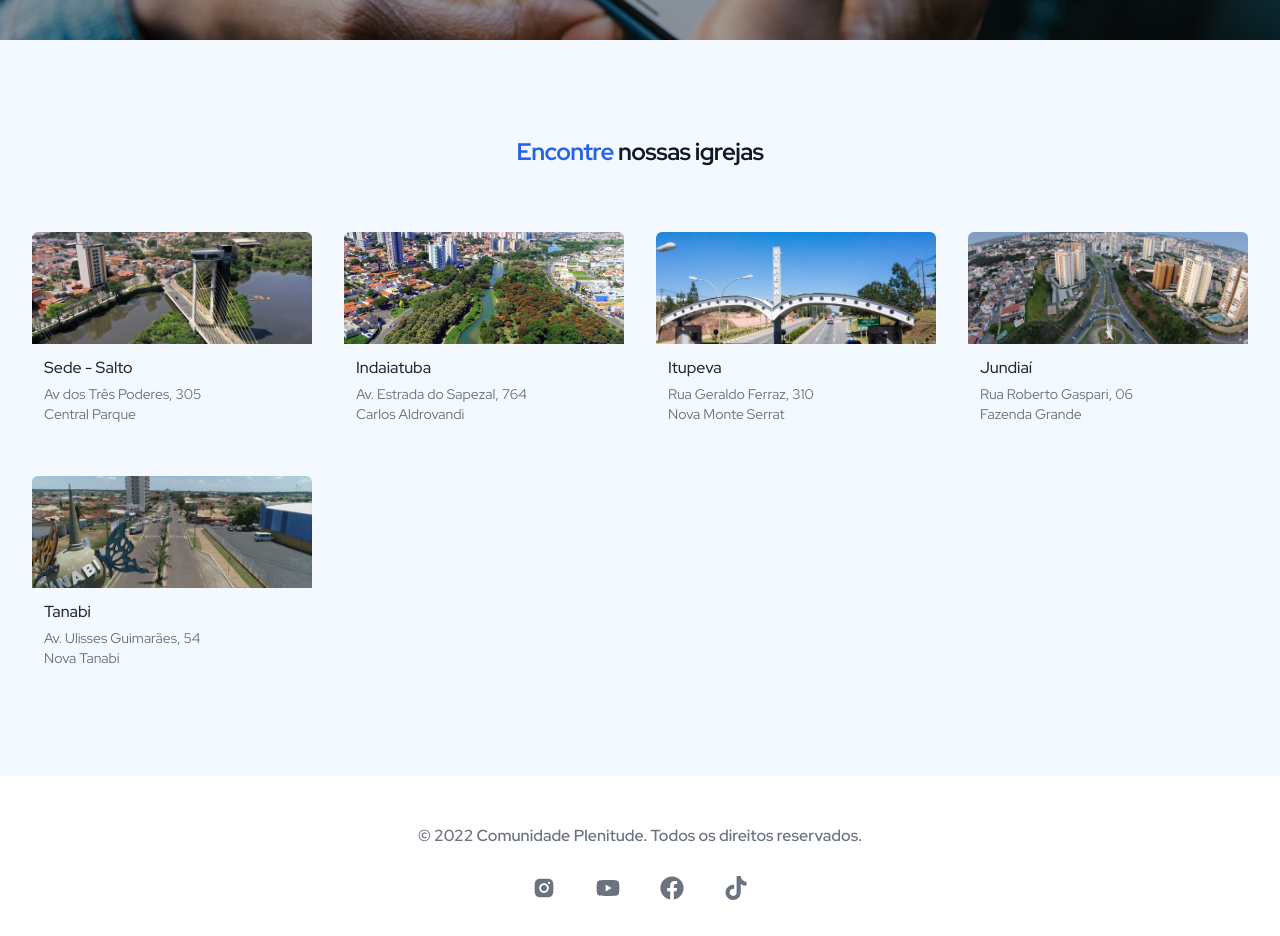
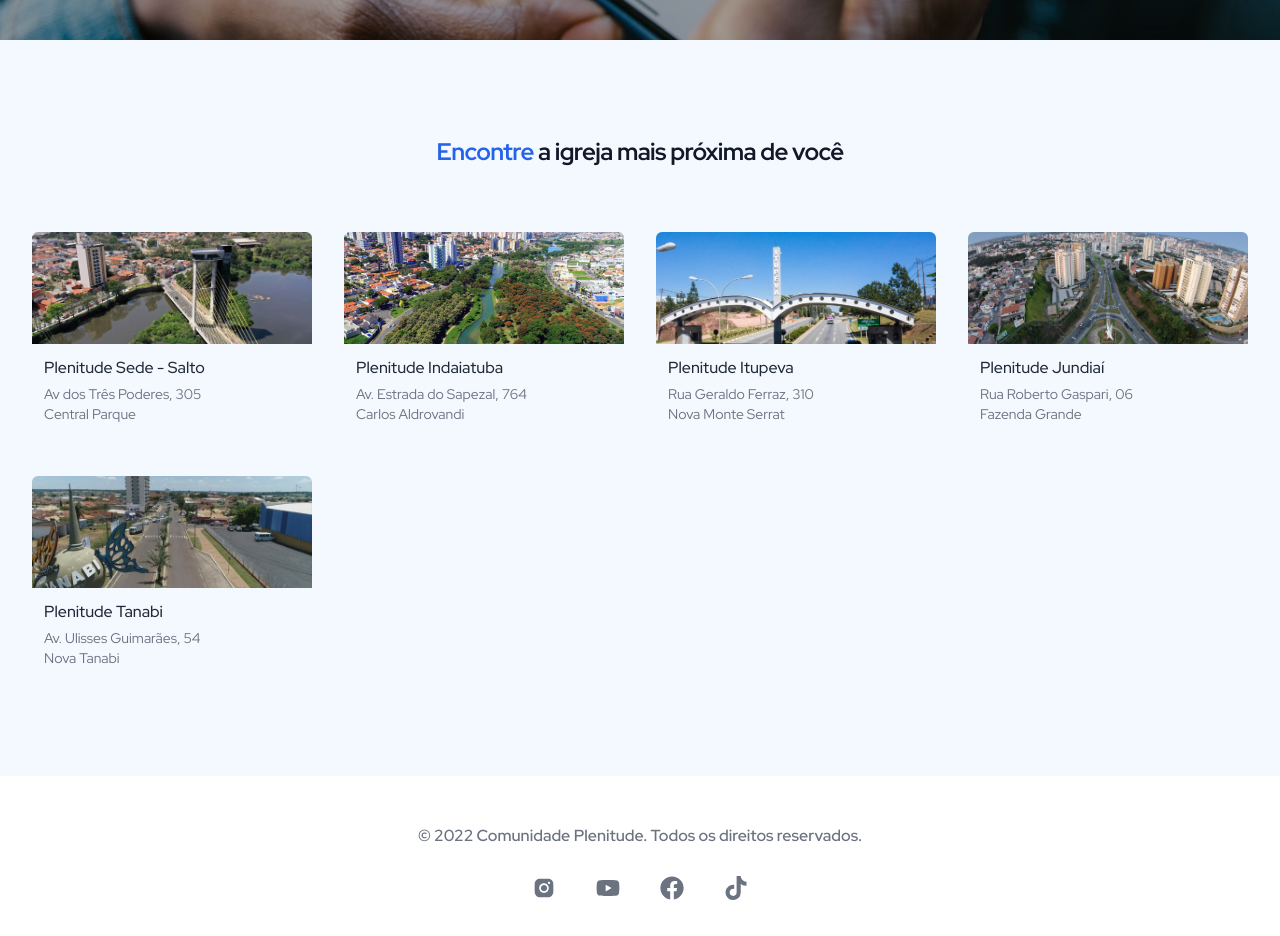
Before and after one commit to cunhaedu/plenitude-website, a Next.js app: page /churches in a window 1280 px wide. Shown: the part 760-1696 px from the top of the page. Built offline with nearby package versions, Linux system fonts and the light colour scheme; what tailwindcss-hyphens would draw is missing.

Commit message:
feat(churches): add new sections to church detail

```diff
--- a/next.config.js
+++ b/next.config.js
@@ -4,6 +4,7 @@ module.exports = {
   images: {
     domains: [
       'tailwindui.com',
+      'images.unsplash.com'
     ]
   }
 }
--- a/src/components/Header/index.tsx
+++ b/src/components/Header/index.tsx
@@ -14,8 +14,8 @@ export function Header({ currentPage }: IHeaderProps) {
         <a href="#">
           <span className="sr-only">Comunidade Plenitude</span>
           <img
-            className="h-8 w-auto sm:h-10"
-            src="https://tailwindui.com/img/logos/workflow-mark-indigo-600.svg"
+            className="h-8 w-auto sm:h-10 rounded-full"
+            src="/assets/logo/full.jpg"
             alt="Comunidade Plenitude"
           />
         </a>
--- /dev/null
+++ b/src/helpers/weekDay.ts
@@ -0,0 +1,13 @@
+export function getWeekDayNameFromNumber(number: number): string {
+  const weekDaysArray = [
+    'Domingo',
+    'Segunda',
+    'Terça',
+    'Quarta',
+    'Quinta',
+    'Sexta',
+    'Sábado',
+  ];
+
+  return weekDaysArray[number];
+}
--- a/src/pages/churches/[slug].tsx
+++ b/src/pages/churches/[slug].tsx
@@ -1,7 +1,13 @@
 import { GetStaticPaths, GetStaticProps } from 'next';
+import Image from 'next/image';
+import Head from 'next/head';
 import { ParsedUrlQuery } from 'querystring';
+
+import { Footer } from '../../components/Footer';
+import { Header } from '../../components/Header';
 import { IChurch } from '../../interfaces/IChurch';
 import { churches } from './churchs';
+import { getWeekDayNameFromNumber } from '../../helpers/weekDay';
 
 type ChurchProps = {
   church: IChurch;
@@ -18,14 +24,73 @@ export const getStaticPaths: GetStaticPaths = async () => ({
 
 export default function Church({ church }: ChurchProps) {
   return (
-    <h1>{church.name}</h1>
+    <div>
+      <Head>
+        <title>{church.name} | Comunidade Plenitude</title>
+      </Head>
+
+      <Header currentPage='churches' />
+
+      <main>
+        <section>
+          <div className="w-full h-[calc(100vh-64px)] relative px-10">
+            <Image
+              src={church.image}
+              alt={church.imageDescription}
+              layout='fill'
+              objectFit='cover'
+              className='brightness-50'
+            />
+            <div className="w-full h-full relative flex align-middle justify-center">
+              <h2 className="text-center self-center text-4xl font-extrabold tracking-tight pb-8 pt-14 text-white">
+                {church.name}
+              </h2>
+            </div>
+          </div>
+        </section>
+
+        <section className='bg-gray-50 px-5 py-24 flex flex-col gap-3 align-middle justify-center'>
+          <h3 className='text-xl md:text-2xl font-bold text-gray-500 text-center md:w-2/3 self-center'>{church.description}</h3>
+
+          <hr className='w-1/4 self-center my-3' />
+
+          <h4 className='text-1xl font-bold text-gray-700 text-center self-center'>Cultos</h4>
+          <p className='font-semibold text-1xl text-gray-700 text-center self-center'>{church.worshipServices.map(worshipService => {
+            return `${getWeekDayNameFromNumber(worshipService.weekDay)} ${worshipService.time}`
+          }).join(' | ')}</p>
+        </section>
+
+        {/* Church leadership */}
+        <section className='p-10'>
+          <h3 className='text-2xl font-bold text-center text-gray-900'>
+            Liderança da Igreja
+          </h3>
+
+          <div className='mt-20 flex flex-col gap-10 md:gap-0 md:flex-row md:justify-evenly align-middle justify-center'>
+            {church.leadership.map(leadership => (
+              <div key={leadership.id} className='flex flex-col justify-center align-middle gap-1'>
+                <img
+                  className="h-36 w-36 rounded-full self-center"
+                  src={leadership.image}
+                  alt={leadership.name}
+                />
+
+                <p className='text-center font-semibold'>{leadership.name}</p>
+                <span className='text-center text-gray-600'>{leadership.position}</span>
+              </div>
+            ))}
+          </div>
+        </section>
+
+      </main>
+
+      <Footer />
+    </div>
   )
 }
 
 export const getStaticProps: GetStaticProps = async (ctx) => {
   const { slug } = ctx.params as Params;
-
-  console.log(slug);
 
   const church = churches.find(e => e.identifier === slug);
 
--- a/src/pages/churches/churchs.ts
+++ b/src/pages/churches/churchs.ts
@@ -3,42 +3,141 @@ import { IChurch } from '../../interfaces/IChurch';
 export const churches: IChurch[] = [
   {
     identifier: 'plenitude-sede',
-    name: 'Sede - Salto',
+    name: 'Plenitude Sede - Salto',
     localization: 'Av dos Três Poderes, 305',
     complement: 'Central Parque',
     image: '/assets/places/salto.jpg',
     imageDescription: "Plenitude Sede Salto",
+    description: 'A Plenitude Sede é a igreja principal em relação as outras plenitudes, e tem como propósito conduzir pessoas a um relacionamento intenso com Deus.',
+    worshipServices: [
+      { weekDay: 0, time: '19h00' },
+      { weekDay: 3, time: '20h00' },
+    ],
+    leadership: [
+      {
+        id: 1,
+        name: 'Apóstolo Diego e Bispa Patricia Melo',
+        position: 'Liderança Sênior',
+        image: 'https://images.unsplash.com/photo-1550525811-e5869dd03032?ixlib=rb-1.2.1&auto=format&fit=facearea&facepad=2&w=256&h=256&q=80'
+      },
+      {
+        id: 2,
+        name: 'Pr. Emerson e Pra. Kátia',
+        position: 'Liderança Sênior Local',
+        image: 'https://images.unsplash.com/photo-1550525811-e5869dd03032?ixlib=rb-1.2.1&auto=format&fit=facearea&facepad=2&w=256&h=256&q=80'
+      }
+    ],
   },
   {
     identifier: 'plenitude-indaiatuba',
-    name: 'Indaiatuba',
+    name: 'Plenitude Indaiatuba',
     localization: 'Av. Estrada do Sapezal, 764',
     complement: 'Carlos Aldrovandi',
     image: '/assets/places/indaiatuba.jpg',
     imageDescription: "Plenitude Indaiatuba",
+    description: 'Somos uma Igreja situada em Indaiatuba com o propósito de aproximar as pessoas de Deus',
+    worshipServices: [
+      { weekDay: 0, time: '19h00' },
+      { weekDay: 2, time: '19h30' },
+      { weekDay: 4, time: '19h30' },
+    ],
+    leadership: [
+      {
+        id: 1,
+        name: 'Apóstolo Diego e Bispa Patricia Melo',
+        position: 'Liderança Sênior',
+        image: 'https://images.unsplash.com/photo-1550525811-e5869dd03032?ixlib=rb-1.2.1&auto=format&fit=facearea&facepad=2&w=256&h=256&q=80'
+      },
+      {
+        id: 2,
+        name: 'Pr. Emerson e Pra. Kátia',
+        position: 'Liderança Sênior Local',
+        image: 'https://images.unsplash.com/photo-1550525811-e5869dd03032?ixlib=rb-1.2.1&auto=format&fit=facearea&facepad=2&w=256&h=256&q=80'
+      }
+    ],
   },
   {
     identifier: 'plenitude-itupeva',
-    name: 'Itupeva',
+    name: 'Plenitude Itupeva',
     localization: 'Rua Geraldo Ferraz, 310',
     complement: 'Nova Monte Serrat',
     image: '/assets/places/itupeva.jpg',
     imageDescription: "Plenitude Itupeva",
+    description: 'Somos uma Igreja situada em Itupeva com o propósito de aproximar as pessoas de Deus',
+    worshipServices: [
+      { weekDay: 0, time: '19h00' },
+      { weekDay: 2, time: '19h30' },
+      { weekDay: 4, time: '19h30' },
+    ],
+    leadership: [
+      {
+        id: 1,
+        name: 'Apóstolo Diego e Bispa Patricia Melo',
+        position: 'Liderança Sênior',
+        image: 'https://images.unsplash.com/photo-1550525811-e5869dd03032?ixlib=rb-1.2.1&auto=format&fit=facearea&facepad=2&w=256&h=256&q=80'
+      },
+      {
+        id: 2,
+        name: 'Pr. Emerson e Pra. Kátia',
+        position: 'Liderança Sênior Local',
+        image: 'https://images.unsplash.com/photo-1550525811-e5869dd03032?ixlib=rb-1.2.1&auto=format&fit=facearea&facepad=2&w=256&h=256&q=80'
+      }
+    ],
   },
   {
     identifier: 'plenitude-jundiai',
-    name: 'Jundiaí',
+    name: 'Plenitude Jundiaí',
     localization: 'Rua Roberto Gaspari, 06',
     complement: 'Fazenda Grande',
     image: '/assets/places/jundiai.jpg',
     imageDescription: "Plenitude Jundiaí",
+    description: 'Somos uma Igreja situada em Jundiaí com o propósito de aproximar as pessoas de Deus',
+    worshipServices: [
+      { weekDay: 0, time: '19h00' },
+      { weekDay: 2, time: '19h30' },
+      { weekDay: 4, time: '19h30' },
+    ],
+    leadership: [
+      {
+        id: 1,
+        name: 'Apóstolo Diego e Bispa Patricia Melo',
+        position: 'Liderança Sênior',
+        image: 'https://images.unsplash.com/photo-1550525811-e5869dd03032?ixlib=rb-1.2.1&auto=format&fit=facearea&facepad=2&w=256&h=256&q=80'
+      },
+      {
+        id: 2,
+        name: 'Pr. Emerson e Pra. Kátia',
+        position: 'Liderança Sênior Local',
+        image: 'https://images.unsplash.com/photo-1550525811-e5869dd03032?ixlib=rb-1.2.1&auto=format&fit=facearea&facepad=2&w=256&h=256&q=80'
+      }
+    ],
   },
   {
     identifier: 'plenitude-tanabi',
-    name: 'Tanabi',
+    name: 'Plenitude Tanabi',
     localization: 'Av. Ulisses Guimarães, 54',
     complement: 'Nova Tanabi',
     image: '/assets/places/tanabi.jpg',
     imageDescription: "Plenitude Tanabi",
+    description: 'Somos uma Igreja situada em Tanabi com o propósito de aproximar as pessoas de Deus',
+    worshipServices: [
+      { weekDay: 0, time: '19h00' },
+      { weekDay: 2, time: '19h30' },
+      { weekDay: 4, time: '19h30' },
+    ],
+    leadership: [
+      {
+        id: 1,
+        name: 'Apóstolo Diego e Bispa Patricia Melo',
+        position: 'Liderança Sênior',
+        image: 'https://images.unsplash.com/photo-1550525811-e5869dd03032?ixlib=rb-1.2.1&auto=format&fit=facearea&facepad=2&w=256&h=256&q=80'
+      },
+      {
+        id: 2,
+        name: 'Pr. Emerson e Pra. Kátia',
+        position: 'Liderança Sênior Local',
+        image: 'https://images.unsplash.com/photo-1550525811-e5869dd03032?ixlib=rb-1.2.1&auto=format&fit=facearea&facepad=2&w=256&h=256&q=80'
+      }
+    ],
   },
 ]
--- a/src/pages/churches/index.tsx
+++ b/src/pages/churches/index.tsx
@@ -27,7 +27,8 @@ export default function Churches() {
 
         <section className="max-w-2xl mx-auto py-16 px-4 sm:py-24 sm:px-6 lg:max-w-7xl lg:px-8">
           <h2 className="text-2xl font-extrabold text-center tracking-tight text-gray-900">
-            <span className='text-blue-600'>Encontre </span>nossas igrejas
+            <span className='text-blue-600'>Encontre </span>
+            a igreja mais próxima de você
           </h2>
 
           <div className="mt-24 md:mt-16 md grid grid-cols-1 gap-y-10 gap-x-6 sm:grid-cols-2 lg:grid-cols-4 xl:gap-x-8">
--- a/src/pages/index.tsx
+++ b/src/pages/index.tsx
@@ -36,6 +36,7 @@ export default function Home () {
           </h3>
         </section>
 
+        {/* Leadership */}
         <section className='bg-blue-100/30 flex flex-col align-middle justify-center py-10' >
           <LibraryIcon className='h-12 w-full text-blue-600' />
           <h3 className='font-bold text-3xl p-5 text-gray-800 text-center'>
@@ -61,7 +62,7 @@ export default function Home () {
               Confira nossa igreja mais próxima de você
             </p>
 
-            <Link href='places'>
+            <Link href='churches'>
               <a className='w-32 bg-gray-500 text-white text-center hover:bg-gray-600 py-3 px-5 rounded-md self-center md:self-start'>Conferir</a>
             </Link>
           </div>
```
Also changed, not shown: src/interfaces/IChurch.ts (+15 -4 lines), public/assets/logo/full.jpg (added), 1 other file (tests, documents, lock files or other folders).
